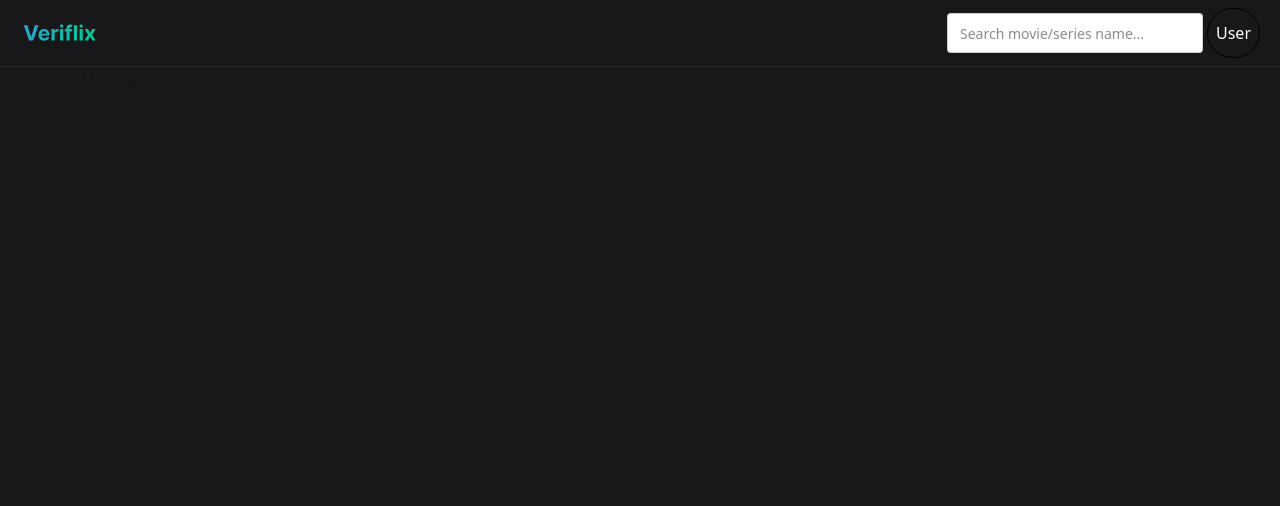
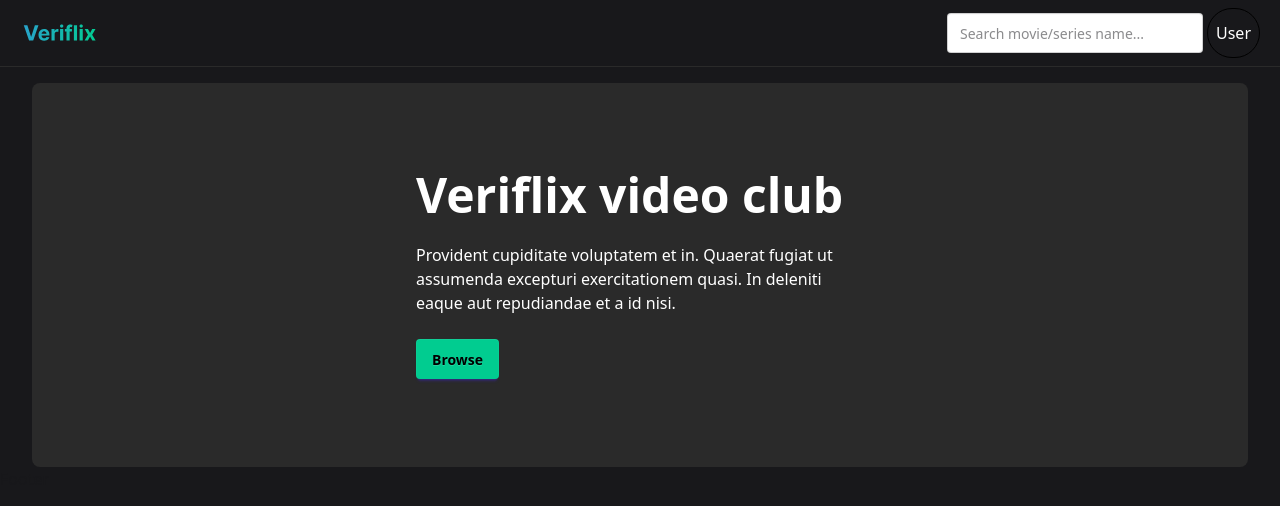
Before and after one commit to CruzFM/cruz-verifarma-challenge, a Nuxt app: page /home in a window 1280 px wide. Shown: the top 506 px of the page. Built offline with nearby package versions, Linux system fonts and the light colour scheme.

Commit message:
F-336 - Feat: Basic hero section. To-do: button reusable component.

```diff
--- /dev/null
+++ b/app/components/Hero.vue
@@ -0,0 +1,18 @@
+<script lang="ts">
+</script>
+
+<template>
+    <div class="hero bg-[#2A2A2A] text-white md:h-96 rounded-lg">
+        <div class="hero-content ">
+            <div class="max-w-md">
+            <h1 class="text-5xl font-bold  ">Veriflix video club</h1>
+            <p class="py-6">
+                Provident cupiditate voluptatem et in. Quaerat fugiat ut assumenda excepturi exercitationem
+                quasi. In deleniti eaque aut repudiandae et a id nisi.
+            </p>
+            <!-- To-do: this button HAS to be a component itself  -->
+            <button class="btn btn-primary bg-[#01CC90] text-black border-none">Browse</button>
+            </div>
+        </div>
+    </div>
+</template>
--- a/app/pages/home.vue
+++ b/app/pages/home.vue
@@ -1,5 +1,7 @@
 <script lang="ts">
 </script>
 <template>
-    <div>I'm the HOME page</div>
+    <div class="mx-auto max-w-7xl px-4 sm:px-6 lg:px-8 pt-4 space-y-6">
+      <Hero />
+    </div>
 </template>
```
